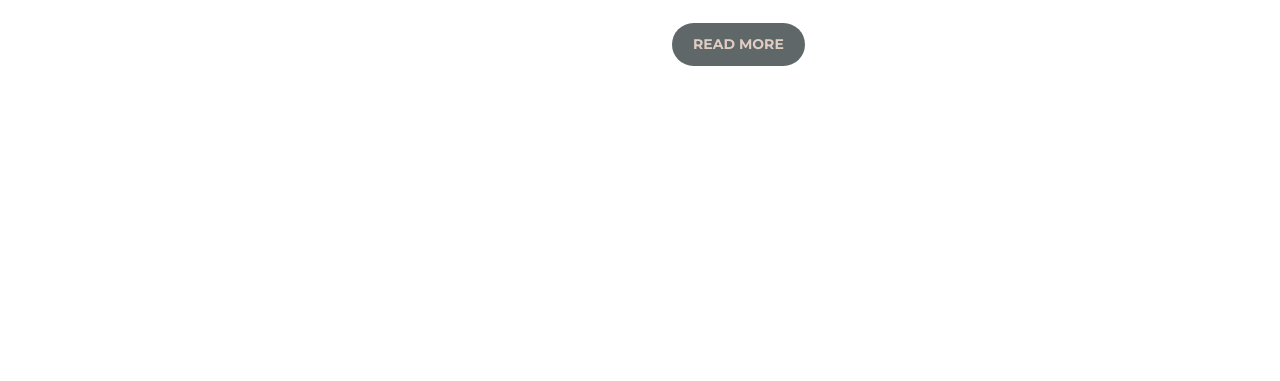
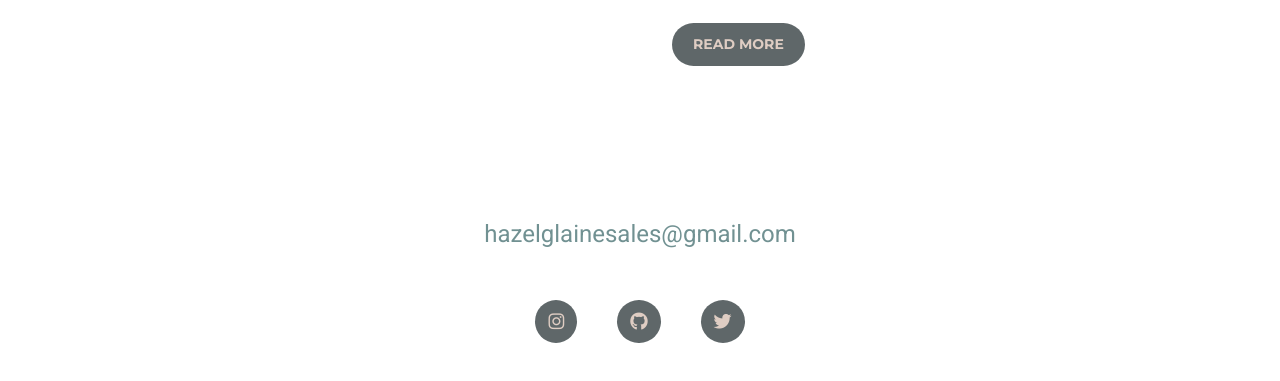
Before and after one commit to hazelglaine/responsive-portfolio, a plain HTML site: page index.html in a window 1280 px wide. Shown: the part 2217-2598 px from the top of the page. Before the commit the page ends 2421 px from the top, so only its background shows below. Drawn offline with nearby package versions, Linux system fonts and the light colour scheme.

Commit message:
Added footer links

```diff
--- a/css/styles.css
+++ b/css/styles.css
@@ -137,6 +137,31 @@ nav li.active a {
   padding: 90px 20px;
 }
 
+footer {
+  margin: 60px 0;
+}
+
+footer .email-link a {
+  font-family: var(--primary-font);
+  font-size: 24px;
+}
+
+footer .social-links a {
+  margin: 0 20px;
+  color: var(--accent-color);
+  background: var(--main-color);
+  padding: 8px 13px;
+  border-radius: 50%;
+  font-size: 18px;
+  transition: all 100ms ease-in-out;
+}
+
+footer .social-links a:hover {
+  color: var(--main-color);
+  background: #ffffff;
+  border: 1px solid var(--main-color);
+}
+
 @media (max-width: 900px) {
   h1,
   .content h1 {
--- a/index.html
+++ b/index.html
@@ -138,6 +138,22 @@
           </div>
         </div>
       </div>
+      <footer>
+        <div class="email-link d-flex justify-content-center mb-5">
+          <a href="mailto:hazelglainesales@gmail.com"
+            >hazelglainesales@gmail.com</a
+          >
+        </div>
+        <div class="social-links d-flex justify-content-center">
+          <a href="https://instagram.com/hazelglaine" target="_blank"
+            ><i class="fa-brands fa-instagram"></i></a
+          ><a href="https://github.com/hazelglaine" target="_blank"
+            ><i class="fa-brands fa-github"></i></a
+          ><a href="https://twitter.com/hazelglaine1" target="_blank"
+            ><i class="fa-brands fa-twitter"></i
+          ></a>
+        </div>
+      </footer>
     </div>
   </body>
 </html>
```
